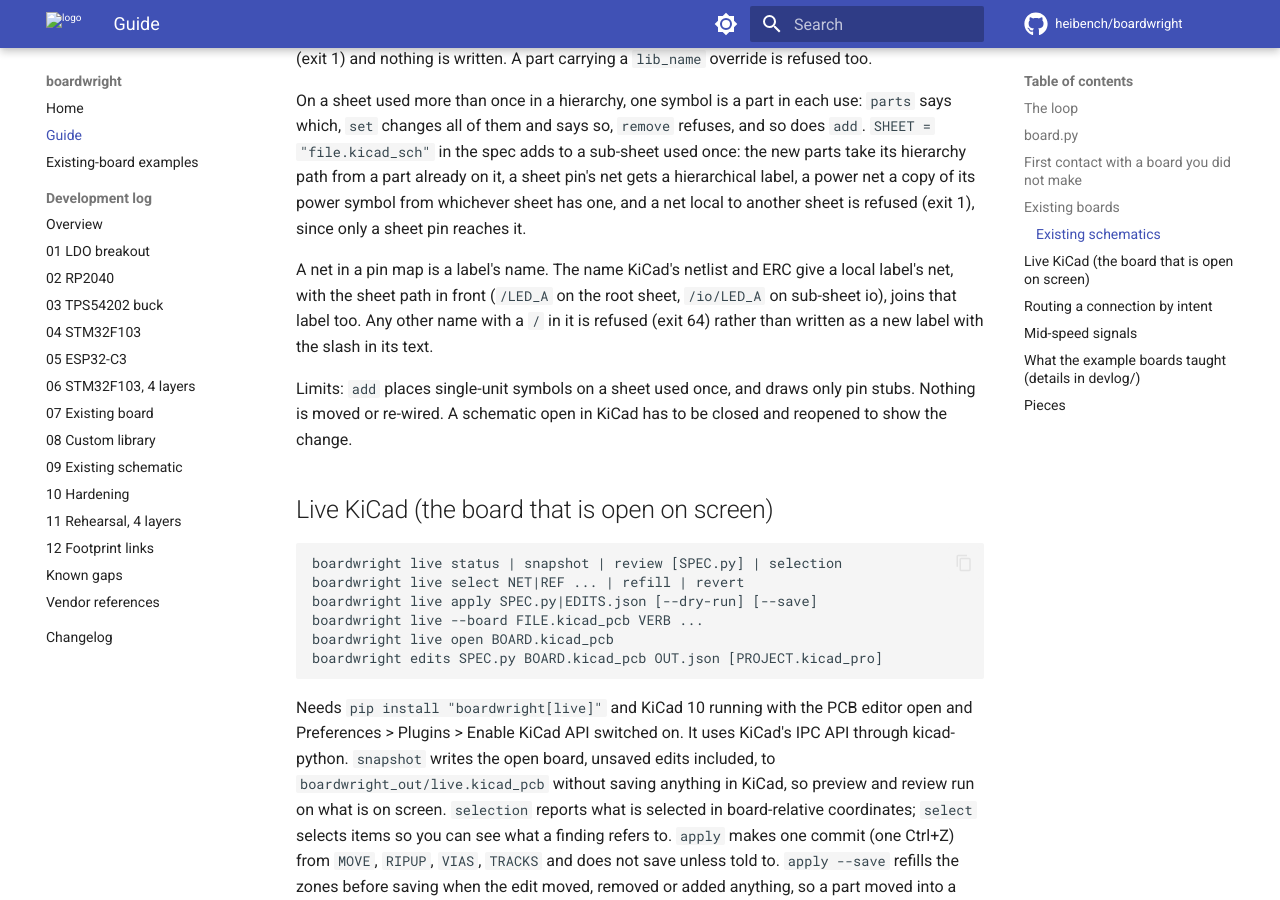
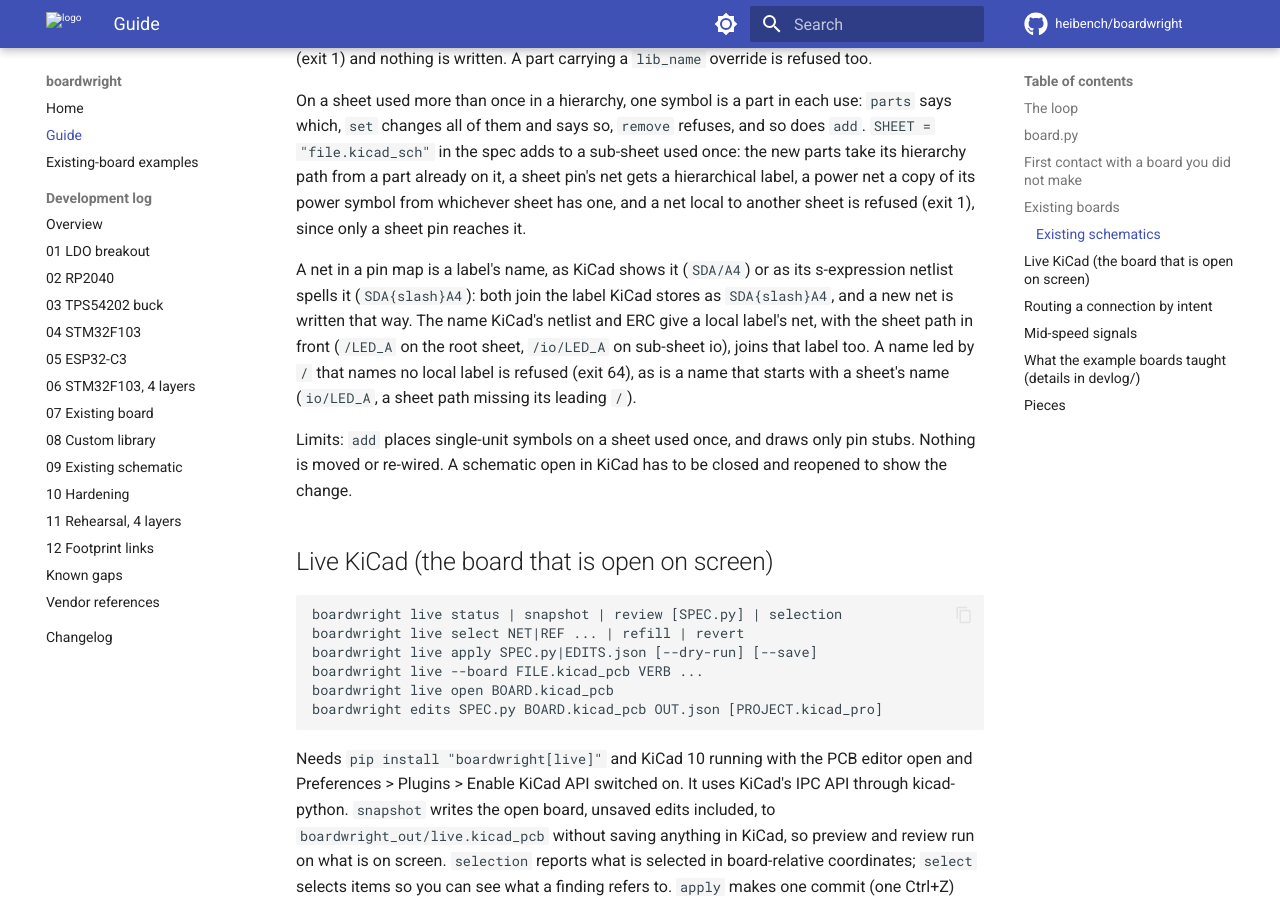
Before and after one commit to heibench/boardwright, an MkDocs documentation site: the page built from docs/guide.md, in a window 1280 px wide and 900 px high, scrolled down 7662 px. Built offline with MkDocs 1.6.1 and Material for MkDocs 9.7.7, drawn with Linux system fonts in a browser that asks for light colours; comment, search, counter and statistics services are not loaded.

Commit message:
fix(sch): refuse a sheet path missing its leading / in add
io/LED_A, a sub-sheet's label with its leading / dropped, became a new
net io{slash}LED_A on its own; it is refused, naming the form to use.
The known-name return and the guard have tests, the guide describes the
new rule, and the docs say which netlist format spells {slash}.

Refs #210

```diff
--- a/docs/guide.md
+++ b/docs/guide.md
@@ -268,11 +268,14 @@ on it, a sheet pin's net gets a hierarchical label, a power net a copy of its
 power symbol from whichever sheet has one, and a net local to another sheet is
 refused (exit 1), since only a sheet pin reaches it.
 
-A net in a pin map is a label's name. The name KiCad's netlist and ERC give a
-local label's net, with the sheet path in front (`/LED_A` on the root sheet,
-`/io/LED_A` on sub-sheet io), joins that label too. Any other name with a `/`
-in it is refused (exit 64) rather than written as a new label with the slash
-in its text.
+A net in a pin map is a label's name, as KiCad shows it (`SDA/A4`) or as its
+s-expression netlist spells it (`SDA{slash}A4`): both join the label KiCad
+stores as `SDA{slash}A4`, and a new net is written that way. The name KiCad's
+netlist and ERC give a local label's net, with the sheet path in front
+(`/LED_A` on the root sheet, `/io/LED_A` on sub-sheet io), joins that label
+too. A name led by `/` that names no local label is refused (exit 64), as is a
+name that starts with a sheet's name (`io/LED_A`, a sheet path missing its
+leading `/`).
 
 Limits: `add` places single-unit symbols on a sheet used once, and draws only
 pin stubs. Nothing is moved or re-wired. A
```
Also changed, not shown: CHANGELOG.md (+7 -5 lines), 2 other files.
